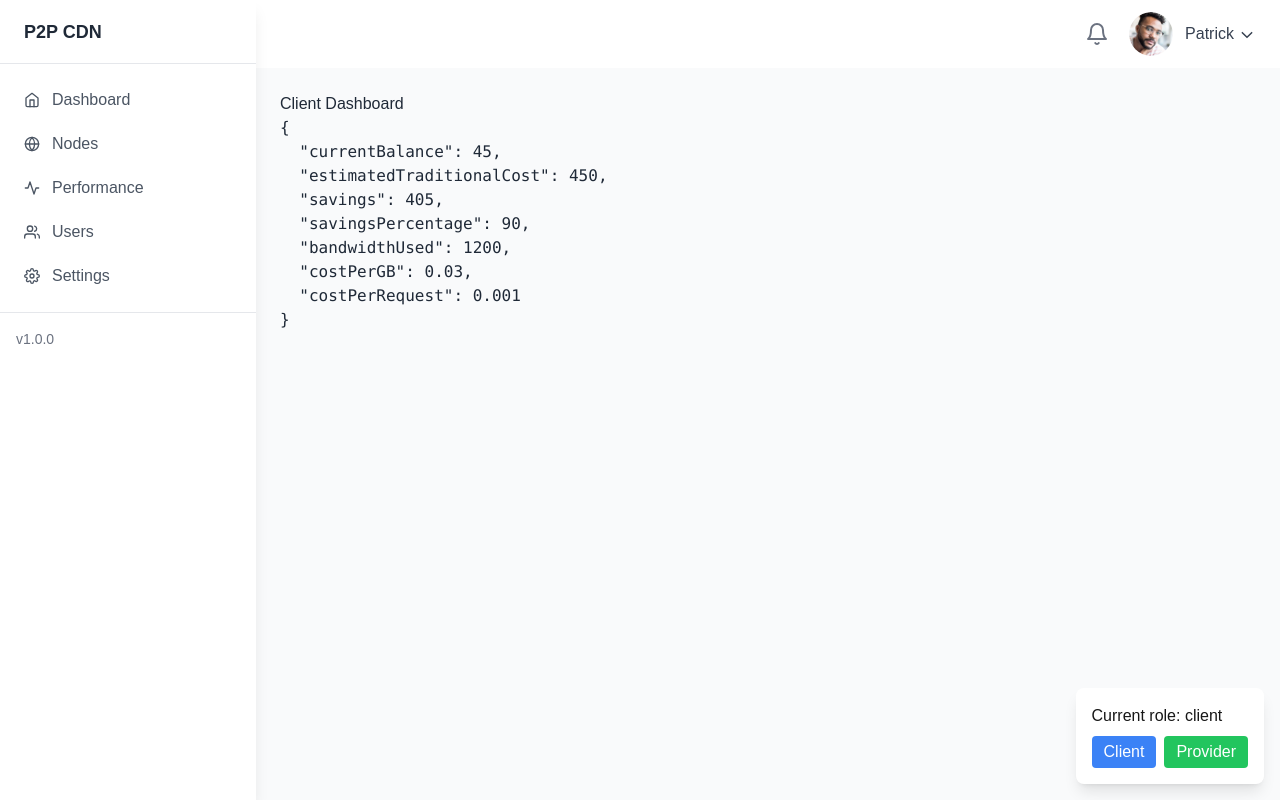
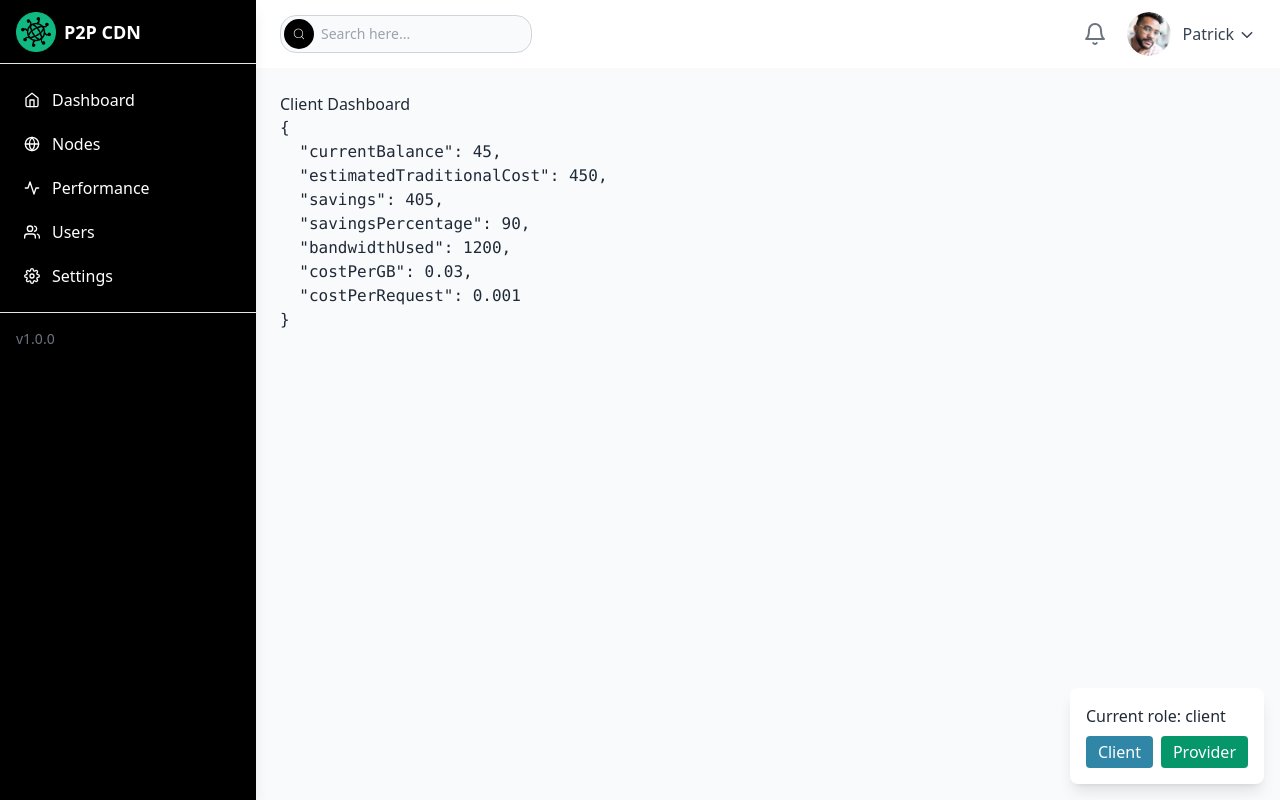
Before and after one commit to akarlovskaya/p2p-cdn-showcase, a Next.js app: page /dashboard in a window 1280 px wide. Built offline with nearby package versions, Linux system fonts and the light colour scheme.

Commit message:
add search bar component and logo

```diff
--- a/app/components/ClientDashboard.tsx
+++ b/app/components/ClientDashboard.tsx
@@ -7,7 +7,7 @@ export default function ClientDashboard() {
   const { data } = useClientData();
 
   return (
-    <div className="text-gray-800">
+    <div>
       <h1>Client Dashboard</h1>
       <pre>{JSON.stringify(data, null, 2)}</pre>
     </div>
--- a/app/components/ProviderDashboard.tsx
+++ b/app/components/ProviderDashboard.tsx
@@ -5,7 +5,7 @@ export default function ProviderDashboard() {
   const { data } = useProviderData();
 
   return (
-    <div className="text-gray-800">
+    <div>
       <h1>Provider Dashboard</h1>
       <pre>{JSON.stringify(data, null, 2)}</pre>
     </div>
--- a/app/components/RoleSelector.tsx
+++ b/app/components/RoleSelector.tsx
@@ -10,13 +10,13 @@ export default function RoleSelector() {
       <div className="flex gap-2">
         <button
           onClick={() => setRole("client")}
-          className="px-3 py-1 bg-blue-500 text-white rounded"
+          className="px-3 py-1 bg-primary-dark text-white rounded"
         >
           Client
         </button>
         <button
           onClick={() => setRole("provider")}
-          className="px-3 py-1 bg-green-500 text-white rounded"
+          className="px-3 py-1 bg-secondary-dark text-white rounded"
         >
           Provider
         </button>
--- a/app/components/Sidebar.tsx
+++ b/app/components/Sidebar.tsx
@@ -1,6 +1,7 @@
 "use client";
 import { useSidebar } from "../lib/contexts/sidebar-context";
 import SidebarItems from "./SidebarItems";
+import Image from "next/image";
 
 export default function ClientSidebar() {
   const { isOpen, closeSidebar } = useSidebar();
@@ -17,16 +18,20 @@ export default function ClientSidebar() {
 
       {/* Sidebar */}
       <aside
-        className={`fixed top-0 left-0 z-50 h-full w-64 bg-white shadow-lg transform transition-transform duration-300 ease-in-out
+        className={`fixed top-0 left-0 z-50 h-full w-64 bg-black text-white shadow-lg transform transition-transform duration-300 ease-in-out
         ${
           isOpen ? "translate-x-0" : "-translate-x-full"
         } md:translate-x-0 md:relative`}
       >
         <div className="flex w-64 flex-col">
           <div className="flex h-16 flex-shrink-0 items-center px-4 border-b">
-            <h2 className="text-lg font-semibold text-gray-800 ml-2">
-              P2P CDN
-            </h2>
+            <Image
+              src="/images/logo.png"
+              width={40}
+              height={40}
+              alt="P2P CDN Logo"
+            />
+            <h2 className="text-lg font-semibold ml-2">P2P CDN</h2>
           </div>
           <SidebarItems />
         </div>
--- a/app/components/SidebarItems.tsx
+++ b/app/components/SidebarItems.tsx
@@ -54,7 +54,7 @@ function SidebarItem({ href, icon, text }: SidebarItemProps) {
     <li>
       <Link
         href={href}
-        className="flex items-center px-4 py-2 text-gray-600 hover:bg-primary-50 hover:text-primary-600 transition-colors focus:outline-none focus:ring-2 focus:ring-primary-500 rounded-full"
+        className="flex items-center px-4 py-2 hover:bg-primary-50 hover:text-primary-600 transition-colors focus:outline-none focus:ring-2 focus:ring-primary-500 rounded-full"
       >
         <span className="mr-3">{icon}</span>
         <span>{text}</span>
--- a/app/components/header/Header.tsx
+++ b/app/components/header/Header.tsx
@@ -2,6 +2,7 @@
 import { FiMenu, FiBell, FiUser, FiX } from "react-icons/fi";
 import { useSidebar } from "../../lib/contexts/sidebar-context";
 import UserDropdown from "./UserDropdown";
+import SearchBar from "./SearchBar";
 
 export function Header() {
   const { isOpen, toggleSidebar } = useSidebar();
@@ -9,10 +10,10 @@ export function Header() {
   return (
     <header className="bg-white shadow-sm">
       <div className="flex items-center justify-between px-4 py-3 sm:px-6">
-        <div className="flex items-center">
+        <div className="flex items-center md:hidden">
           <button
             onClick={toggleSidebar}
-            className="mr-4 text-gray-500 hover:text-gray-600 focus:outline-none focus:ring-2 focus:ring-primary-500 md:hidden"
+            className="mr-4 text-gray-500 hover:text-gray-600 focus:outline-none focus:ring-2 focus:ring-primary-500 "
             aria-label={isOpen ? "Close sidebar" : "Open sidebar"}
           >
             {isOpen ? (
@@ -25,7 +26,8 @@ export function Header() {
             P2P CDN Dashboard
           </h1> */}
         </div>
-        <div className="flex items-center space-x-4">
+        <SearchBar />
+        <div className="flex items-center justify-around space-x-4">
           <button className="p-1 text-gray-500 hover:text-gray-600 focus:outline-none focus:ring-2 focus:ring-primary-500 rounded-full">
             <FiBell className="h-6 w-6" />
           </button>
--- /dev/null
+++ b/app/components/header/SearchBar.tsx
@@ -0,0 +1,33 @@
+import React from "react";
+import { CiSearch } from "react-icons/ci";
+
+const SearchBar = () => {
+  return (
+    <form className="max-w-md">
+      <label
+        htmlFor="default-search"
+        className="mb-2 text-sm font-medium sr-only"
+      >
+        Search
+      </label>
+      <div className="relative">
+        <div className="absolute inset-y-0 start-0 flex items-center ps-3 pointer-events-none"></div>
+        <input
+          type="search"
+          id="default-search"
+          className="block w-full p-2 pl-10 text-sm border border-gray-300 rounded-2xl bg-gray-50 focus:ring-blue-500 focus:border-blue-50"
+          placeholder="Search here..."
+          required
+        />
+        <button
+          type="submit"
+          className="text-white absolute bottom-1 bg-black hover:bg-black-800 focus:ring-4 focus:outline-none focus:ring-blue-300 rounded-2xl text-sm px-2 py-2 ml-1"
+        >
+          <CiSearch />
+        </button>
+      </div>
+    </form>
+  );
+};
+
+export default SearchBar;
--- a/app/globals.css
+++ b/app/globals.css
@@ -24,5 +24,6 @@
 body {
   background: var(--background);
   color: var(--foreground);
-  font-family: Arial, Helvetica, sans-serif;
+  /* font-family: Arial, Helvetica, sans-serif; */
+  @apply text-gray-800;
 }
```
Also changed, not shown: public/images/logo.png (added).
